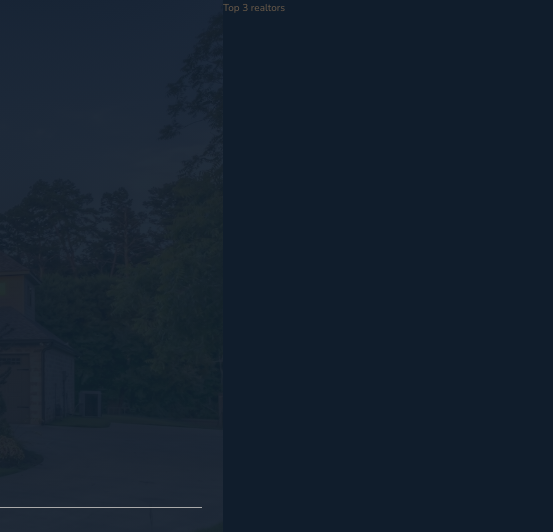
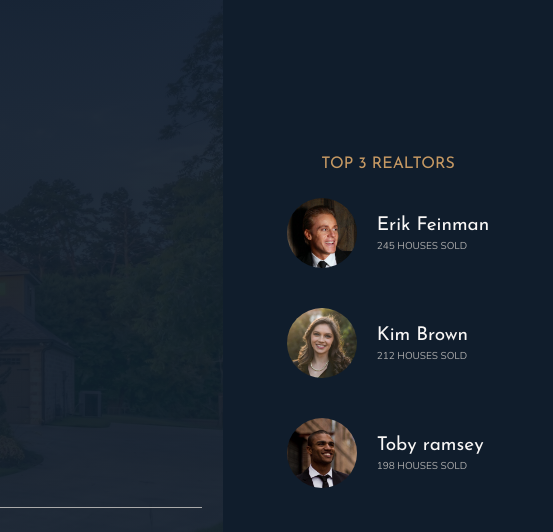
Before and after one commit to ehlkara/Nexter_Project, a website: page index.html in a window 1280 px wide. Shown: the top 532 px of the page, 727-1280 px from the left. Drawn offline with nearby package versions, Linux system fonts and the light colour scheme.

Commit message:
finished design part of project

```diff
--- a/index.html
+++ b/index.html
@@ -31,7 +31,26 @@
         </header>
 
         <div class="realtors">
-            Top 3 realtors
+            <h3 class="heading-3">Top 3 Realtors</h3>
+            <div class="realtors__list">
+                <img src="img/realtor-1.jpeg" alt="Realtor 1" class="realtors__img">
+                <div class="realtors__details">
+                    <h4 class="heading-4 heading-4--light">Erik Feinman</h4>
+                    <p class="realtors__sold">245 houses sold</p>
+                </div>
+
+                <img src="img/realtor-2.jpeg" alt="Realtor 2" class="realtors__img">
+                <div class="realtors__details">
+                    <h4 class="heading-4 heading-4--light">Kim Brown</h4>
+                    <p class="realtors__sold">212 houses sold</p>
+                </div>
+
+                <img src="img/realtor-3.jpeg" alt="Realtor 3" class="realtors__img">
+                <div class="realtors__details">
+                    <h4 class="heading-4 heading-4--light">Toby ramsey</h4>
+                    <p class="realtors__sold">198 houses sold</p>
+                </div>
+            </div>
         </div>
 
         <section class="features">
--- a/sass/_realtors.scss
+++ b/sass/_realtors.scss
@@ -1,4 +1,31 @@
 .realtors {
     background-color: $color-secondary;
     grid-column: col-start 7 / full-end;
+    padding: 3rem;
+
+    display: grid;
+    align-content: center;
+    justify-content: center;
+    justify-items: center;
+    grid-row-gap: 2rem;
+
+    &__list {
+        display: grid;
+        grid-template-columns: min-content max-content;
+        grid-column-gap: 2rem;
+        grid-row-gap: 5vh;
+        align-items: center;
+    }
+
+    &__img {
+        width: 7rem;
+        border-radius: 50%;
+        display: block;
+    }
+
+    &__sold {
+        text-transform: uppercase;
+        color: $color-grey-light-2;
+        margin-top: -3px;
+    }
 }
```
Also changed, not shown: css/style.css.
